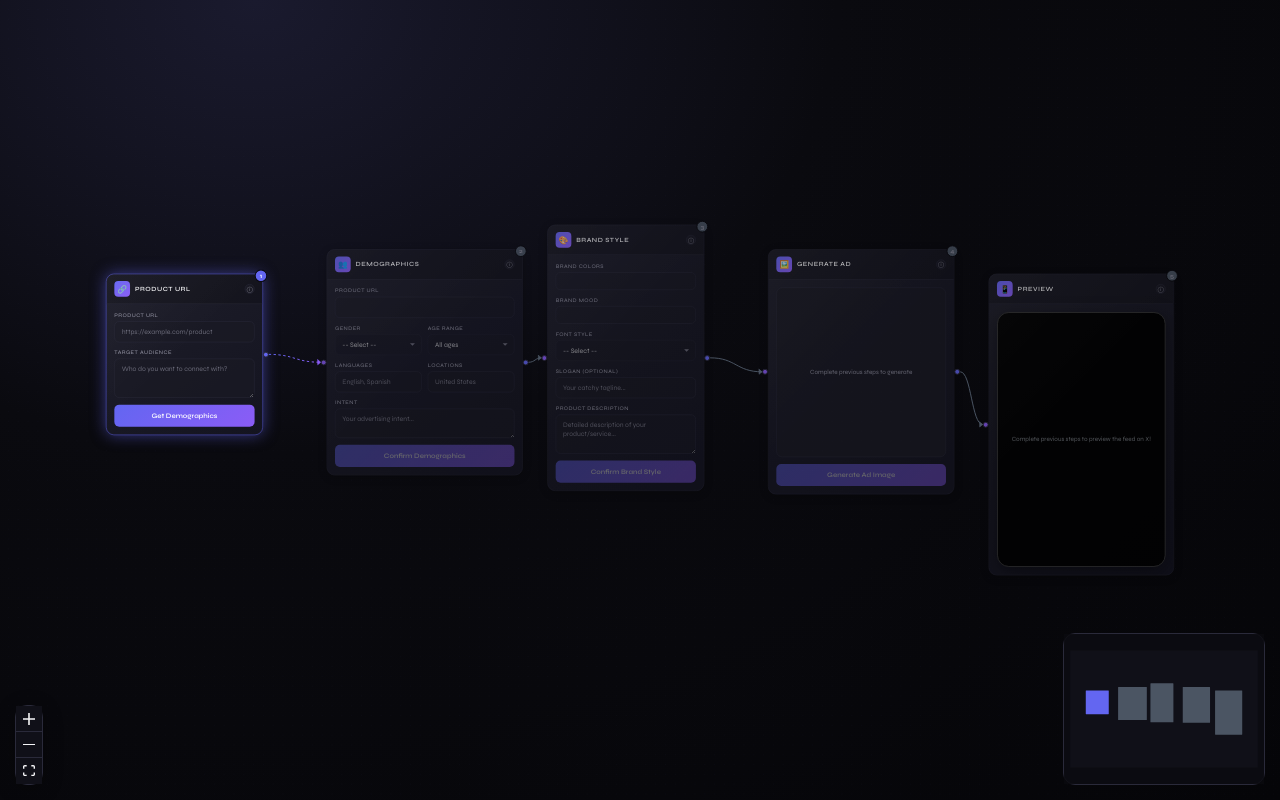
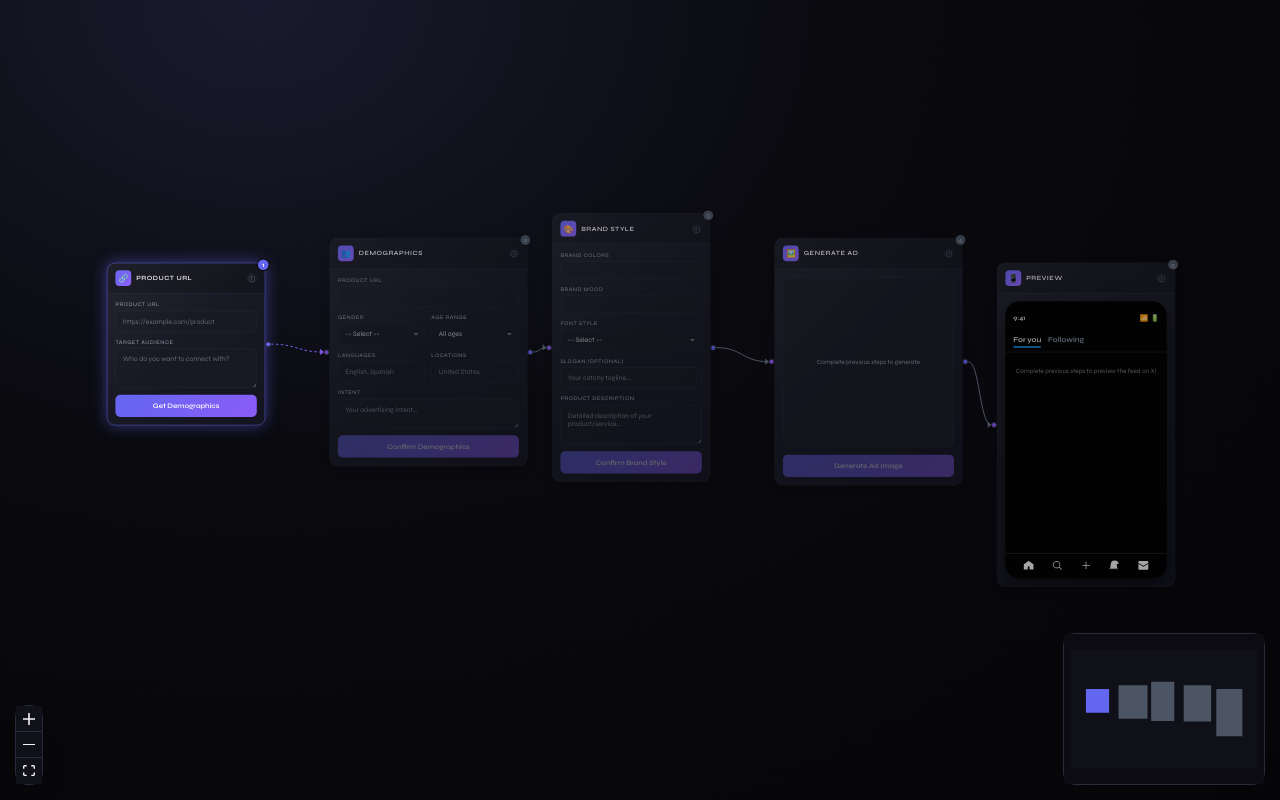
Before and after one commit to grahamonica/Grok_X_Ads, a React (Vite) app in the folder frontend/: page / in a window 1280 px wide. Built offline with nearby package versions, Linux system fonts and the light colour scheme.

Commit message:
improved iphone preview

```diff
--- a/frontend/src/components/nodes/PreviewNode.jsx
+++ b/frontend/src/components/nodes/PreviewNode.jsx
@@ -3,6 +3,22 @@ import { Handle, Position } from '@xyflow/react';
 
 const PREVIEW_COUNT = 10;
 const AD_INTERVAL = 3; // every 3rd item is the ad
+
+const findTweetMedia = (tweet, includes) => {
+  const keys = tweet?.attachments?.media_keys || [];
+  if (!keys.length) return null;
+
+  const mediaMap = new Map((includes?.media || []).map((m) => [m.media_key, m]));
+  for (const key of keys) {
+    const media = mediaMap.get(key);
+    if (!media) continue;
+    if (media.type === 'photo' && media.url) return { type: 'photo', url: media.url };
+    if (media.type === 'video' && media.preview_image_url) {
+      return { type: 'video', url: media.preview_image_url };
+    }
+  }
+  return null;
+};
 
 const parseJsonlFeed = (text, maxItems) => {
   const lines = text.split('\n').filter(Boolean);
@@ -14,11 +30,13 @@ const parseJsonlFeed = (text, maxItems) => {
       const tweet = entry?.tweet;
       const users = entry?.includes?.users || [];
       const author = users.find((u) => u.id === tweet?.author_id) || {};
+      const media = findTweetMedia(tweet, entry?.includes);
       tweets.push({
         id: tweet?.id || Math.random().toString(36).slice(2),
         authorName: author.name || 'Foodie',
         authorHandle: author.username ? `@${author.username}` : '@foodie',
         text: tweet?.text || '',
+        media,
       });
     } catch (e) {
       // skip malformed
@@ -116,14 +134,7 @@ const PreviewNode = memo(({ data, selected }) => {
 
       {/* Content */}
       <div className="node-content">
-        {statusClass === 'pending' ? (
-          <div className="iphone-frame" style={{ alignItems: 'center', justifyContent: 'center' }}>
-            <div className="iphone-feed-placeholder" style={{ width: '100%' }}>
-              Complete previous steps to preview the feed on X!
-            </div>
-          </div>
-        ) : (
-          <div className="iphone-frame">
+        <div className="iphone-screen">
           {/* Status Bar */}
           <div className="iphone-status">
             <span className="iphone-time">9:41</span>
@@ -133,8 +144,21 @@ const PreviewNode = memo(({ data, selected }) => {
             </div>
           </div>
 
+          {/* Top Tabs */}
+          <div className="iphone-tabs">
+            <div className="tab active">For you</div>
+            <div className="tab">Following</div>
+          </div>
+
           {/* Feed */}
           <div className="iphone-feed">
+            {statusClass === 'pending' && (
+              <div className="iphone-feed-placeholder" style={{ width: '100%' }}>
+                Complete previous steps to preview the feed on X!
+              </div>
+            )}
+            {statusClass !== 'pending' && (
+              <>
                 {loading && <div className="iphone-feed-placeholder">Loading feed...</div>}
                 {error && <div className="iphone-feed-placeholder">{error}</div>}
                 {!loading && !error && displayFeed.map((item) => {
@@ -180,6 +204,14 @@ const PreviewNode = memo(({ data, selected }) => {
                         </div>
                       </div>
                       <div className="tweet-text">{item.text || '...'}</div>
+                      {item.media?.url && (
+                        <div className="tweet-media">
+                          <img
+                            src={`/proxy-image?image_url=${encodeURIComponent(item.media.url)}`}
+                            alt="Tweet media"
+                          />
+                        </div>
+                      )}
                       <div className="tweet-actions">
                         <span>💬 12</span>
                         <span>🔁 34</span>
@@ -189,9 +221,39 @@ const PreviewNode = memo(({ data, selected }) => {
                     </div>
                   );
                 })}
+              </>
+            )}
+          </div>
+
+          {/* Bottom Nav */}
+          <div className="iphone-footer">
+            <span className="footer-icon">
+              <svg viewBox="0 0 24 24" aria-hidden="true">
+                <path d="M21.75 9.75 12.53 3.04a.75.75 0 0 0-.9 0L2.25 9.75v10a.75.75 0 0 0 .75.75h6.5a.75.75 0 0 0 .75-.75v-5.5h3.5v5.5a.75.75 0 0 0 .75.75h6.5a.75.75 0 0 0 .75-.75v-10Z"></path>
+              </svg>
+            </span>
+            <span className="footer-icon">
+              <svg viewBox="0 0 24 24" aria-hidden="true">
+                <path d="M10.5 3a7.5 7.5 0 0 1 5.96 12.03l4.255 4.255a.75.75 0 1 1-1.06 1.06l-4.255-4.255A7.5 7.5 0 1 1 10.5 3Zm0 1.5a6 6 0 1 0 0 12 6 6 0 0 0 0-12Z"></path>
+              </svg>
+            </span>
+            <span className="footer-icon">
+              <svg viewBox="0 0 24 24" aria-hidden="true">
+                <path d="M12 4a.75.75 0 0 1 .75.75V11h6.25a.75.75 0 0 1 0 1.5H12.75v6.25a.75.75 0 0 1-1.5 0V12.5H5a.75.75 0 0 1 0-1.5h6.25V4.75A.75.75 0 0 1 12 4Z"></path>
+              </svg>
+            </span>
+            <span className="footer-icon">
+              <svg viewBox="0 0 24 24" aria-hidden="true">
+                <path d="M19.993 9.042a8.062 8.062 0 0 0-15.996.84L2.866 18H1.5a.5.5 0 0 0 0 1h17a.5.5 0 0 0 0-1h-1.334l-1.173-8.958zM16.5 19a1.5 1.5 0 1 1-3 0 1.5 1.5 0 0 1 3 0z"></path>
+              </svg>
+            </span>
+            <span className="footer-icon">
+              <svg viewBox="0 0 24 24" aria-hidden="true">
+                <path d="M1.998 4.499c0-.828.671-1.499 1.5-1.499h17c.828 0 1.5.671 1.5 1.499v2.422l-10 6.03-10-6.03V4.499zm0 4.422v10.579c0 .828.671 1.499 1.5 1.499h17c.828 0 1.5-.671 1.5-1.499V8.921l-10 6.03-10-6.03z"></path>
+              </svg>
+            </span>
           </div>
         </div>
-        )}
 
         {/* Warnings / Actions */}
         {statusClass === 'completed' && (
--- a/frontend/src/styles/nodes.css
+++ b/frontend/src/styles/nodes.css
@@ -586,25 +586,30 @@ body {
    IPHONE FEED PREVIEW
    ======================================== */
 
-.iphone-frame {
+.iphone-screen {
+  position: relative;
   background: #000;
-  border-radius: 24px;
-  padding: 8px;
-  border: 2px solid #333;
-  box-shadow: 0 10px 40px rgba(0,0,0,0.45);
-  min-height: 520px;
+  border-radius: 28px;
+  padding: 18px 0 0;
+  width: 100%;
+  max-width: 360px;
+  margin: 0 auto;
+  box-shadow: 0 18px 40px rgba(0,0,0,0.55);
+  min-height: 560px;
   display: flex;
   flex-direction: column;
-  gap: 8px;
+  gap: 10px;
+  overflow: hidden;
 }
 
 .iphone-status {
   display: flex;
   justify-content: space-between;
   align-items: center;
-  padding: 4px 12px 6px;
-  font-size: 12px;
+  padding: 6px 16px 6px;
+  font-size: 13px;
   color: #e7e9ea;
+  margin-top: 2px;
 }
 
 .iphone-status-icons {
@@ -617,15 +622,72 @@ body {
   font-weight: 600;
 }
 
+.iphone-tabs {
+  display: flex;
+  gap: 14px;
+  padding: 10px 16px 8px;
+  border-bottom: 1px solid #2f3336;
+  font-size: 15px;
+  font-weight: 600;
+}
+
+.iphone-tabs .tab {
+  color: #8b98a5;
+  position: relative;
+  padding-bottom: 8px;
+}
+
+.iphone-tabs .tab.active {
+  color: #e7e9ea;
+}
+
+.iphone-tabs .tab.active::after {
+  content: '';
+  position: absolute;
+  left: 0;
+  right: 0;
+  bottom: 0;
+  height: 3px;
+  background: #1d9bf0;
+  border-radius: 999px;
+}
+
 .iphone-feed {
-  background: #0f1419;
-  border-radius: 16px;
-  padding: 10px;
+  background: #000;
+  border-radius: 0;
+  padding: 0 0 52px;
   display: flex;
   flex-direction: column;
-  gap: 10px;
+  gap: 0;
   max-height: 520px;
+  flex: 1;
+  min-height: 0;
   overflow: auto;
+}
+
+.iphone-footer {
+  position: sticky;
+  bottom: 0;
+  display: grid;
+  grid-template-columns: repeat(5, 1fr);
+  padding: 12px 24px 14px;
+  background: #000;
+  border-top: 1px solid #2f3336;
+  gap: 12px;
+}
+
+.iphone-footer .footer-icon {
+  text-align: center;
+  color: #e7e9ea;
+  display: inline-flex;
+  align-items: center;
+  justify-content: center;
+}
+
+.iphone-footer .footer-icon svg {
+  width: 24px;
+  height: 24px;
+  fill: currentColor;
 }
 
 .iphone-feed-placeholder {
@@ -636,35 +698,38 @@ body {
 }
 
 .tweet-card {
-  background: #16181c;
-  border: 1px solid #2f3336;
-  border-radius: 12px;
-  padding: 12px;
+  background: #000;
+  border-bottom: 1px solid #2f3336;
+  padding: 12px 14px 14px;
   display: flex;
   flex-direction: column;
-  gap: 10px;
-  box-shadow: 0 4px 12px rgba(0,0,0,0.25);
+  gap: 8px;
+}
+
+.tweet-card:first-child {
+  border-top: 1px solid #2f3336;
 }
 
 .tweet-card.promoted {
-  border-color: #3b82f6;
+  border-left: 2px solid #1d9bf0;
+  padding-left: 12px;
 }
 
 .tweet-header {
   display: flex;
-  align-items: center;
+  align-items: flex-start;
   gap: 10px;
 }
 
 .tweet-avatar {
-  width: 36px;
-  height: 36px;
+  width: 40px;
+  height: 40px;
   border-radius: 50%;
-  background: linear-gradient(135deg, #6ee7b7, #22c55e);
+  background: #253341;
   display: flex;
   align-items: center;
   justify-content: center;
-  font-size: 16px;
+  font-size: 18px;
 }
 
 .tweet-author {
@@ -677,30 +742,29 @@ body {
   display: flex;
   gap: 6px;
   align-items: center;
+  line-height: 1.2;
 }
 
 .tweet-name {
-  font-weight: 600;
-  font-size: 13px;
+  font-weight: 700;
+  font-size: 15px;
   color: #e7e9ea;
 }
 
 .tweet-handle {
-  font-size: 12px;
-  color: #71767b;
+  font-size: 14px;
+  color: #8b98a5;
 }
 
 .tweet-promoted {
-  font-size: 10px;
-  color: #71767b;
-  background: rgba(29, 155, 240, 0.12);
-  padding: 2px 6px;
-  border-radius: 4px;
+  font-size: 11px;
+  color: #8b98a5;
 }
 
 .tweet-text {
-  font-size: 13px;
+  font-size: 15px;
   color: #e7e9ea;
+  line-height: 1.4;
   white-space: pre-wrap;
 }
 
@@ -711,7 +775,7 @@ body {
   display: flex;
   align-items: center;
   justify-content: center;
-  aspect-ratio: 1;
+  aspect-ratio: 16 / 9;
   border: 1px solid #2f3336;
 }
 
@@ -722,17 +786,17 @@ body {
 }
 
 .tweet-media-placeholder {
-  color: #71767b;
-  font-size: 12px;
+  color: #8b98a5;
+  font-size: 13px;
   text-align: center;
-  padding: 20px;
+  padding: 18px;
 }
 
 .tweet-actions {
   display: flex;
   justify-content: space-between;
-  color: #71767b;
-  font-size: 12px;
+  color: #8b98a5;
+  font-size: 13px;
 }
 
 .iphone-feed::-webkit-scrollbar {
```
Lines whose indentation alone changed are shown as unchanged.
